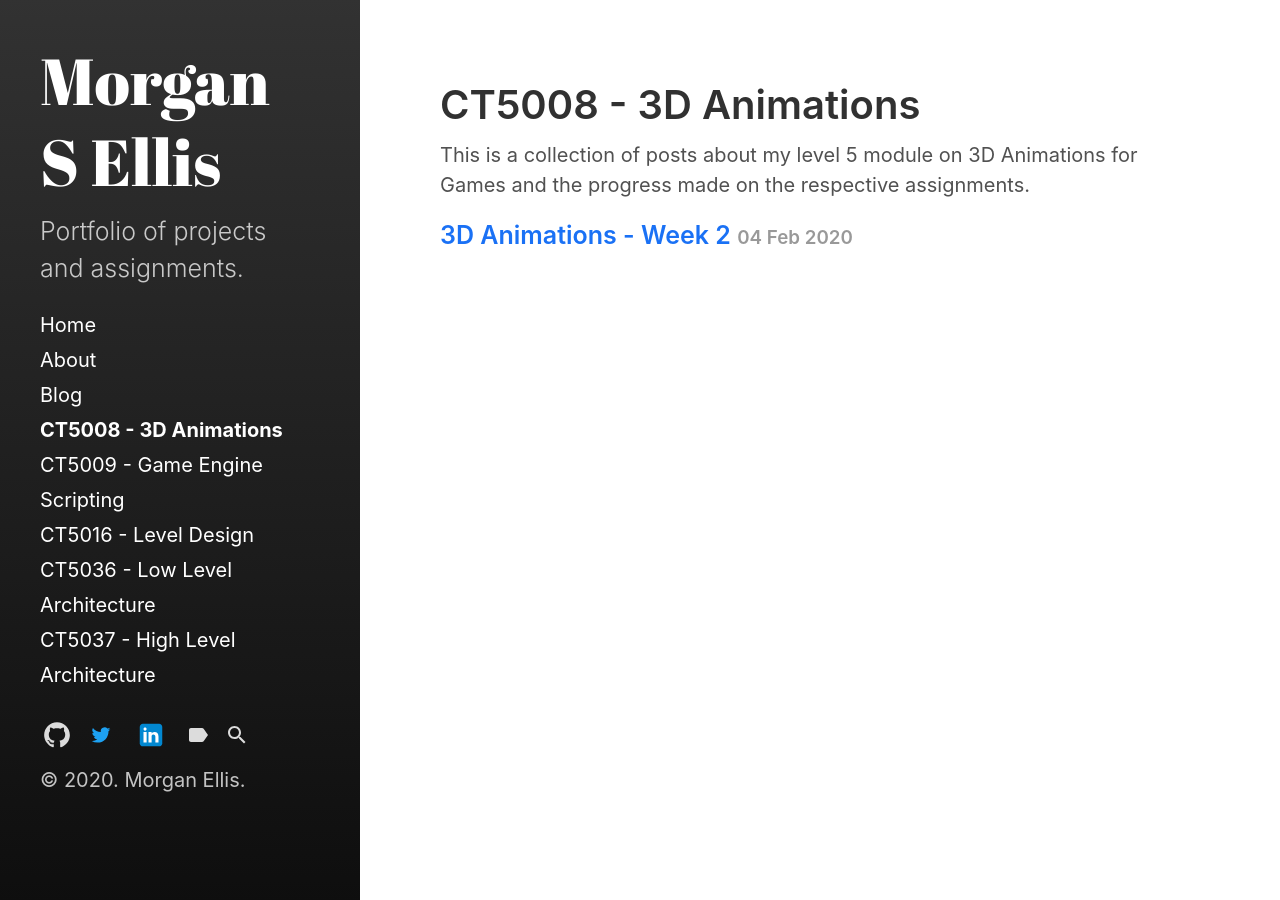
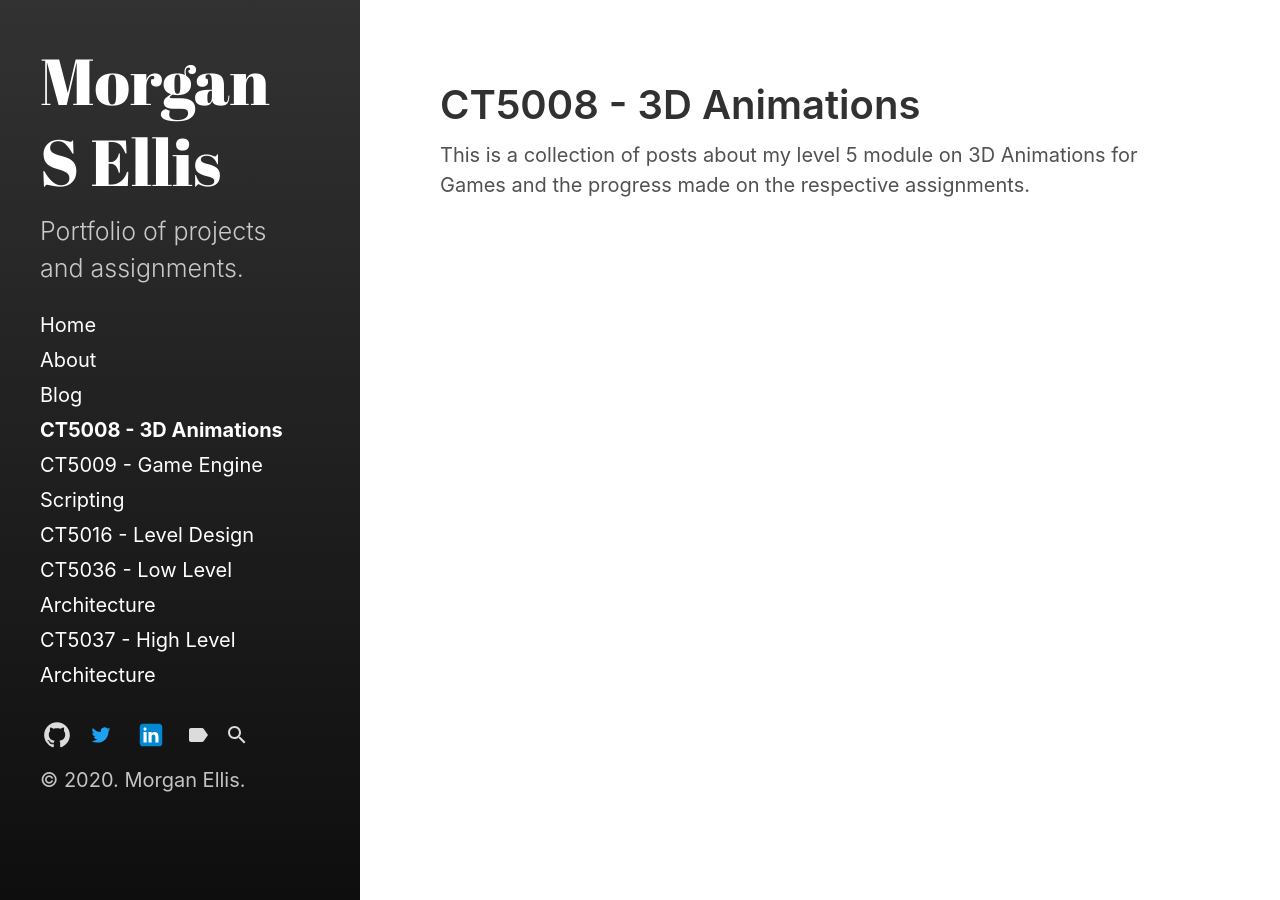
Before and after one commit to morgansellis/MorganSEllis.github.io, a Jekyll site: the page built from category/CT5008 - 3D Animations.md, in a window 1280 px wide. Built offline with Jekyll 4.4.1, drawn with Linux system fonts in a browser that asks for light colours.

Commit message:
Update Animations Animatic post

```diff
--- a/_posts/2020-02-04-3D-Animations-Week-2.md
+++ b/_posts/2020-02-04-3D-Animations-Week-2.md
@@ -1,9 +1,10 @@
 ---
 layout: post
-title: "3D Animations - Week 2"
+title: "3D Animations - Animatic"
 categories:
-  - CT5008 - 3D Animations
+  - Blog
 tags:
+  - 2D Animations
 ---
 
 After completing my story board I decided to create an animatic, I have never done this before so I began looking into the process of creating an animatic. Through my research I discovered it is made
```
